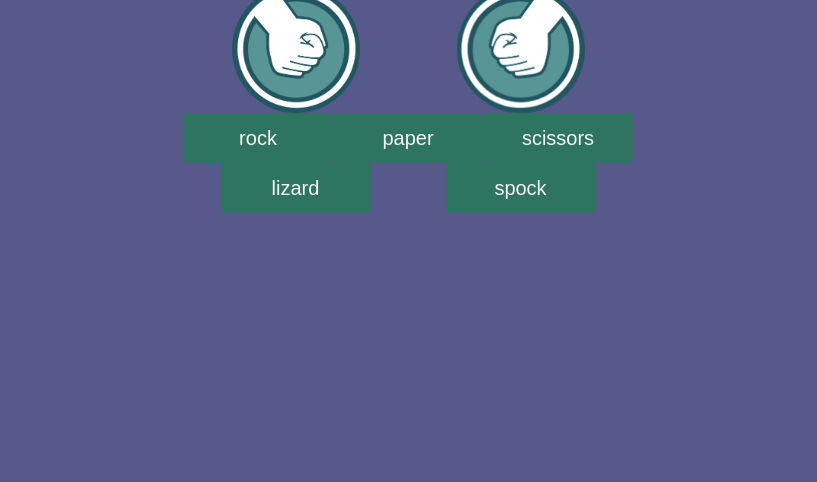
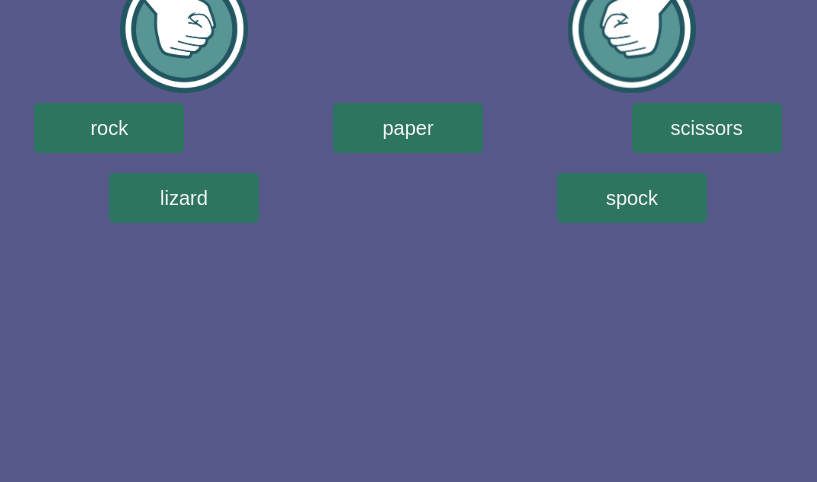
Before and after one commit to mattm1346/Rock-Paper-Scissors-Lizard-Spock, a plain HTML site: page index.html in a window 1280 px wide. Shown: the part 318-800 px from the top of the page, without its empty margins (232-1049 px from the left). Drawn offline with Linux system fonts and the light colour scheme.

Commit message:
Add style to match

```diff
--- a/assets/css/style.css
+++ b/assets/css/style.css
@@ -48,7 +48,7 @@ section {
     text-align: center;
 }
 
-.intro button, .match button {
+.intro button {
     width: 150px;
     height: 50px;
     background: none;
@@ -65,6 +65,20 @@ section {
     top: 50%;
     left: 50%;
     transform: translate(-50%, -50%);
+    width: 70%
+}
+
+.match button {
+    width: 150px;
+    height: 50px;
+    background: none;
+    border: none;
+    color: whitesmoke;
+    font-size: 20px;
+    background: rgb(45, 117, 96);
+    border-radius: 5px;
+    cursor: pointer;
+    margin: 10px;
 }
 
 .winner {
@@ -92,3 +106,15 @@ section {
 .computer-hand {
     transform: rotateY(180deg);
 }
+
+/* Fade for intro */
+
+div.fadeOut {
+    opacity: 0;
+    pointer-events: none;
+}
+
+div.fadeIn {
+    opacity: 0;
+    pointer-events: all;
+}
```
